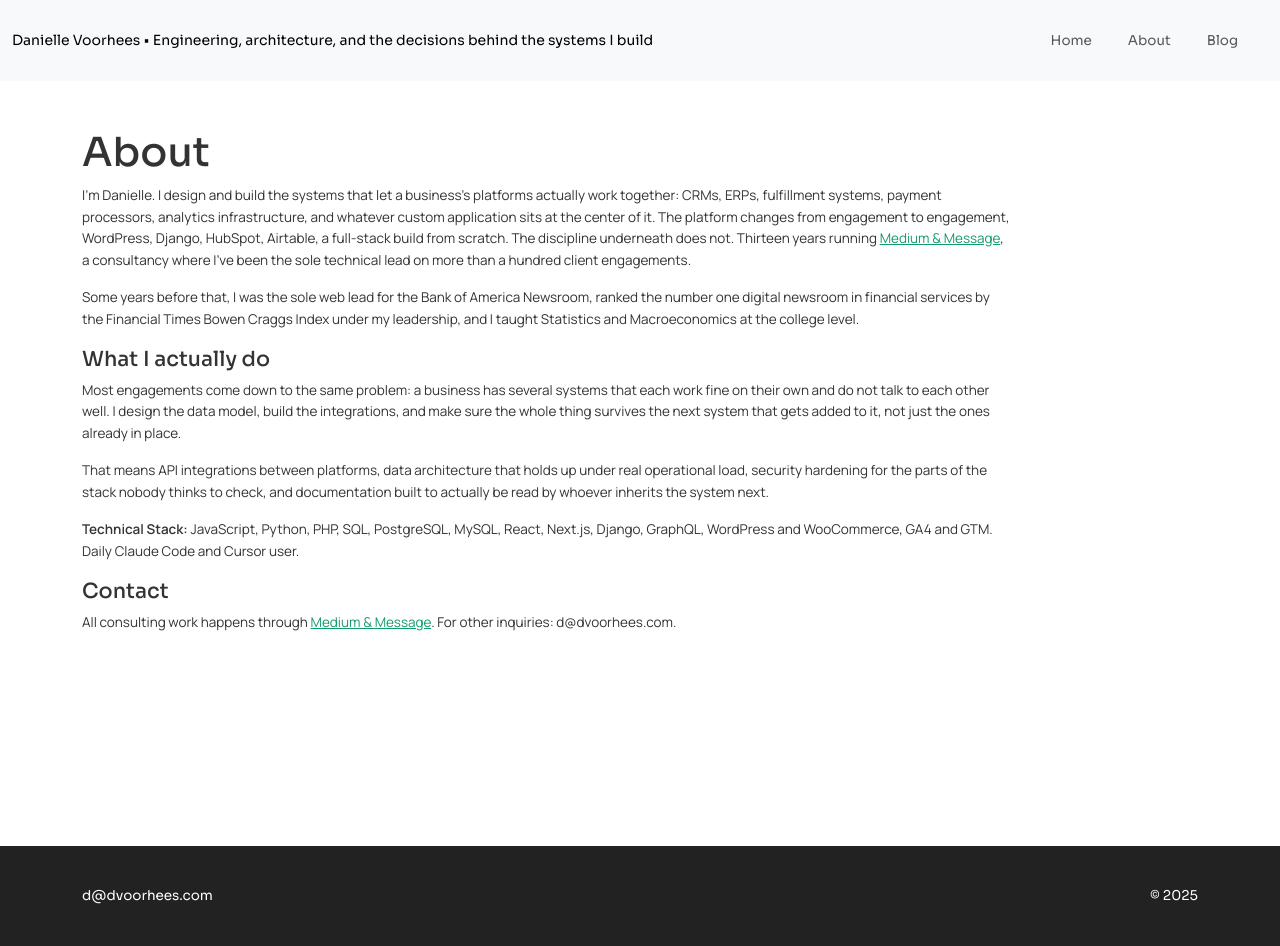
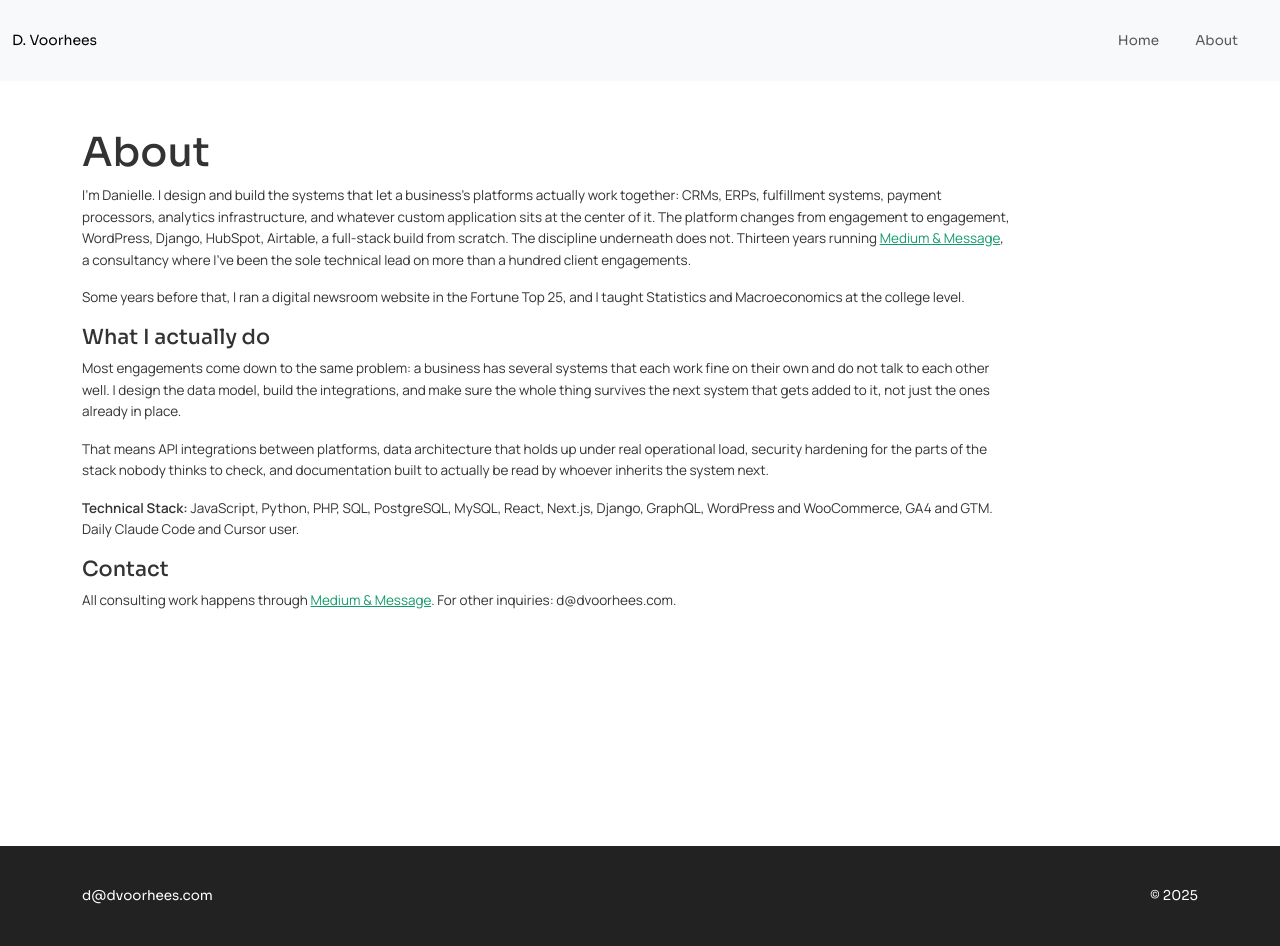
Before and after one commit to d-voorhees/dvoorhees.github.io, a Jekyll site: the page built from _pages/about.md, in a window 1280 px wide. Built offline with Jekyll 4.4.1, drawn with Linux system fonts in a browser that asks for light colours; nearby versions of some CDN libraries; a style sheet for code colours, icons or effects is not loaded.

Commit message:
more adjustments

```diff
--- a/_config.yml
+++ b/_config.yml
@@ -24,3 +24,6 @@ collections:
     permalink: /:name/
 
 permalink: /:year/:month/:day/:title/
+
+exclude:
+  - index.md.bak
--- a/_includes/navbar.html
+++ b/_includes/navbar.html
@@ -9,12 +9,12 @@
 <nav class="navbar navbar-expand-md navbar-light bg-light d-none d-md-block">
   <div class="container-fluid">
     <a class="navbar-brand" href="{{ '/' | relative_url }}">
-      Danielle Voorhees • Engineering, architecture, and the decisions behind the systems I build
+      D. Voorhees
     </a>
     <div class="collapse navbar-collapse">
       <ul class="navbar-nav ms-auto">
         <li class="nav-item">
-          <a class="nav-link" href="/index.html">Home</a>
+          <a class="nav-link" href="{{ '/' | relative_url }}">Home</a>
         </li>
         {% for page in site.pages %} {% unless page.url == "/" or page.url
         contains "all_content.json" %}
@@ -53,7 +53,7 @@
   </div>
   <div class="offcanvas-body">
     <ul class="nav flex-column">
-      <li class="nav-item"><a class="nav-link" href="/index.html">Home</a></li>
+      <li class="nav-item"><a class="nav-link" href="{{ '/' | relative_url }}">Home</a></li>
       {% for page in site.pages %} {% unless page.url == "/" or page.url
       contains "all_content.json" %}
       <li class="nav-item">
--- a/_pages/about.md
+++ b/_pages/about.md
@@ -10,7 +10,7 @@ permalink: /about/
 
 I'm Danielle. I design and build the systems that let a business's platforms actually work together: CRMs, ERPs, fulfillment systems, payment processors, analytics infrastructure, and whatever custom application sits at the center of it. The platform changes from engagement to engagement, WordPress, Django, HubSpot, Airtable, a full-stack build from scratch. The discipline underneath does not. Thirteen years running <a href="https://mediumandmessage.com/?utm_source=dvoorhees">Medium & Message</a>, a consultancy where I've been the sole technical lead on more than a hundred client engagements.
 
-Some years before that, I was the sole web lead for the Bank of America Newsroom, ranked the number one digital newsroom in financial services by the Financial Times Bowen Craggs Index under my leadership, and I taught Statistics and Macroeconomics at the college level.
+Some years before that, I ran a digital newsroom website in the Fortune Top 25, and I taught Statistics and Macroeconomics at the college level.
 
 ## What I actually do
 
--- a/_pages/blog.md
+++ b/_pages/blog.md
@@ -3,7 +3,7 @@ layout: bloghome
 title: "Blog"
 seo_title: "Technical writings"
 seo_description: ""
-permalink: /blog/
+permalink: /
 ---
 # Blog
 
```
Also changed, not shown: 2 other files.
